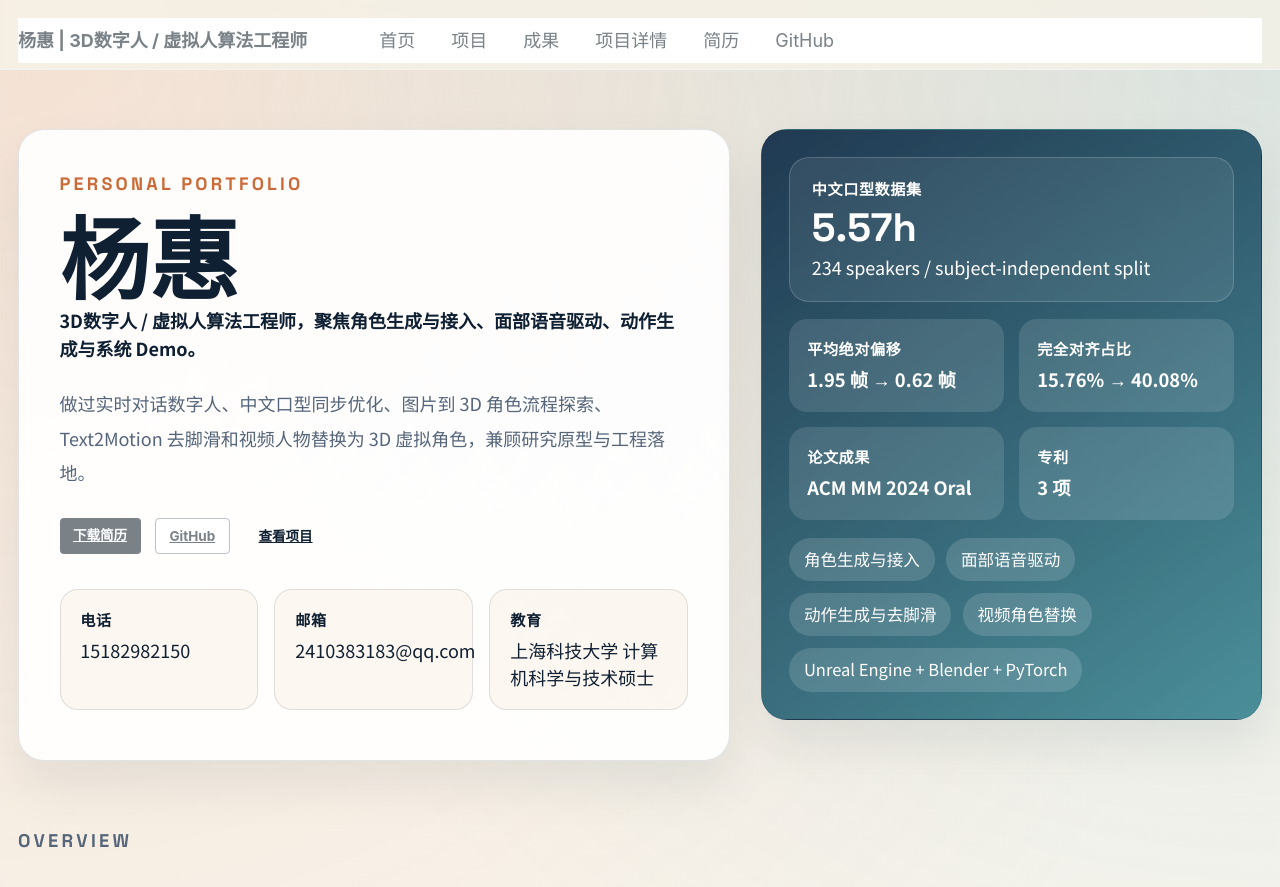
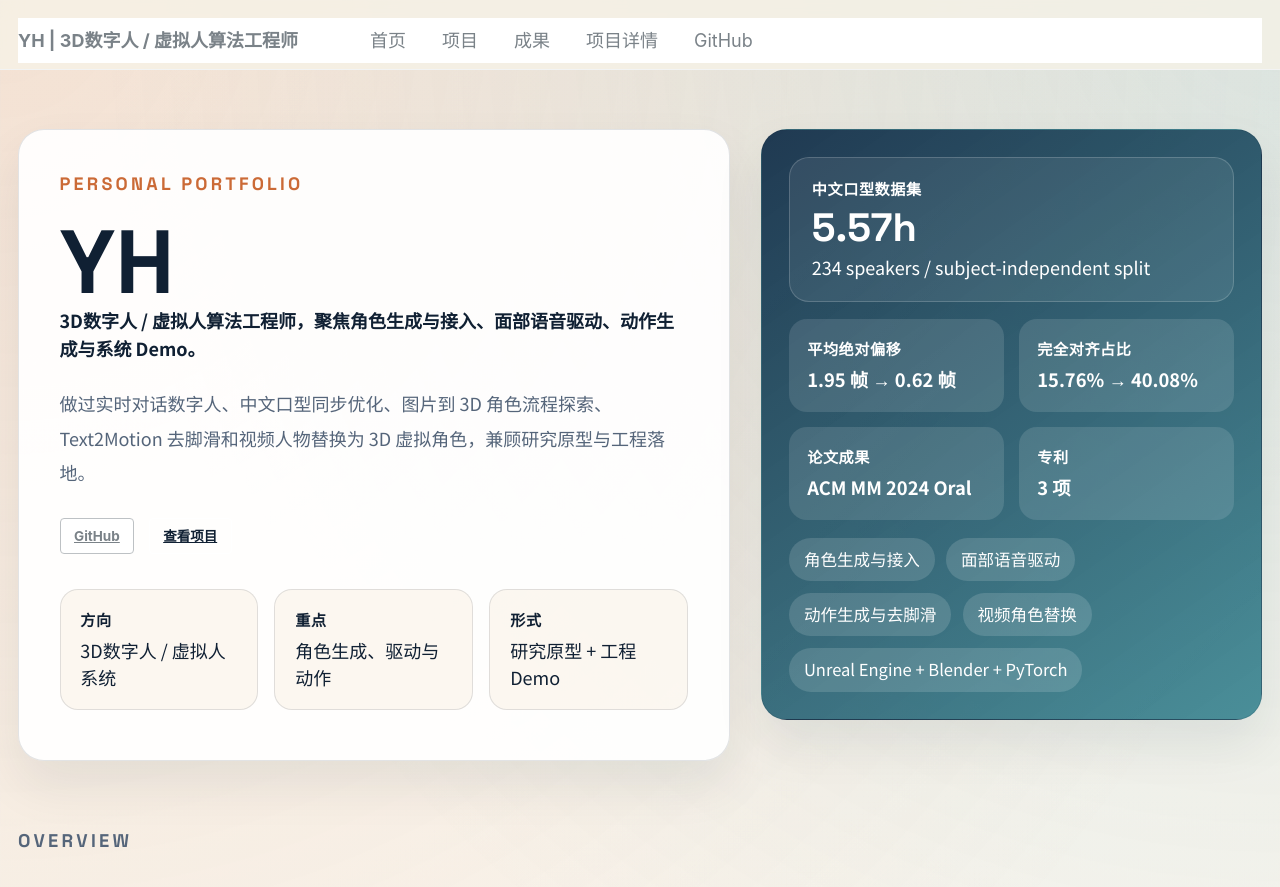
Before and after one commit to svitass/svitass.github.io, a Jekyll site: the page built from _pages/about.md, in a window 1280 px wide and 900 px high. Shown: the top 887 px of the window. Built offline with Jekyll 4.4.1, drawn with Linux system fonts in a browser that asks for light colours; some of the changed text lies outside the part shown.

Commit message:
Remove personal info from homepage

```diff
--- a/_config.yml
+++ b/_config.yml
@@ -8,9 +8,9 @@
 
 # Basic Site Settings
 locale                   : "zh-CN"
-title                    : "杨惠 | 3D数字人 / 虚拟人算法工程师"
+title                    : "YH | 3D数字人 / 虚拟人算法工程师"
 title_separator          : "-"
-name                     : &name "杨惠"
+name                     : &name "YH"
 description              : &description "聚焦角色生成与接入、面部语音驱动、动作生成与系统 Demo 的 3D数字人 / 虚拟人算法工程师"
 url                      : https://svitass.github.io/ # the base hostname & protocol for your site e.g. "https://mmistakes.github.io"
 baseurl                  : "" # the subpath of your site, e.g. "/blog"
@@ -22,13 +22,13 @@ repository               : "svitass/svitass.github.io"
 author:
   # Biographic information
   avatar           : "profile.png"
-  name             : "杨惠 / Hui Yang"
+  name             : "YH"
   pronouns         : # example: "she/her"
   bio              : "3D数字人 / 虚拟人算法工程师，关注角色生成、语音与口型驱动、动作生成与系统 Demo。"
   location         : "中国"
   employer         : #"Red Brick University"
-  uri              : "https://svitass.github.io"
-  email            : "2410383183@qq.com"
+  uri              :
+  email            :
 
   # Academic websites
   arxiv            : # URL - Update with the correct link to your profile
--- a/_data/navigation.yml
+++ b/_data/navigation.yml
@@ -11,8 +11,5 @@ main:
   - title: "项目详情"
     url: /portfolio/
 
-  - title: "简历"
-    url: /files/YangHui-Resume.pdf
-
   - title: "GitHub"
     url: https://github.com/svitass
--- a/_pages/about.md
+++ b/_pages/about.md
@@ -1,6 +1,6 @@
 ---
 permalink: /
-title: "杨惠"
+title: "YH"
 layout: splash
 author_profile: false
 redirect_from:
@@ -11,18 +11,17 @@ redirect_from:
   <section class="portfolio-hero">
     <div class="portfolio-hero__copy">
       <p class="portfolio-eyebrow">PERSONAL PORTFOLIO</p>
-      <h1 class="portfolio-title">杨惠</h1>
+      <h1 class="portfolio-title">YH</h1>
       <p class="portfolio-subtitle">3D数字人 / 虚拟人算法工程师，聚焦角色生成与接入、面部语音驱动、动作生成与系统 Demo。</p>
       <p class="portfolio-summary">做过实时对话数字人、中文口型同步优化、图片到 3D 角色流程探索、Text2Motion 去脚滑和视频人物替换为 3D 虚拟角色，兼顾研究原型与工程落地。</p>
       <div class="portfolio-actions">
-        <a class="btn btn--primary" href="/files/YangHui-Resume.pdf">下载简历</a>
         <a class="btn btn--inverse" href="https://github.com/svitass">GitHub</a>
         <a class="btn btn--light-outline" href="#projects">查看项目</a>
       </div>
       <ul class="portfolio-contact">
-        <li><strong>电话</strong><span>15182982150</span></li>
-        <li><strong>邮箱</strong><span>2410383183@qq.com</span></li>
-        <li><strong>教育</strong><span>上海科技大学 计算机科学与技术硕士</span></li>
+        <li><strong>方向</strong><span>3D数字人 / 虚拟人系统</span></li>
+        <li><strong>重点</strong><span>角色生成、驱动与动作</span></li>
+        <li><strong>形式</strong><span>研究原型 + 工程 Demo</span></li>
       </ul>
     </div>
     <div class="portfolio-hero__panel">
@@ -173,7 +172,6 @@ redirect_from:
       </div>
       <div class="info-card info-card--actions">
         <h3>链接</h3>
-        <a class="btn btn--primary btn--block" href="/files/YangHui-Resume.pdf">下载简历</a>
         <a class="btn btn--inverse btn--block" href="https://github.com/svitass">GitHub 主页</a>
         <a class="btn btn--light-outline btn--block" href="/portfolio/">查看全部项目详情</a>
       </div>
```
